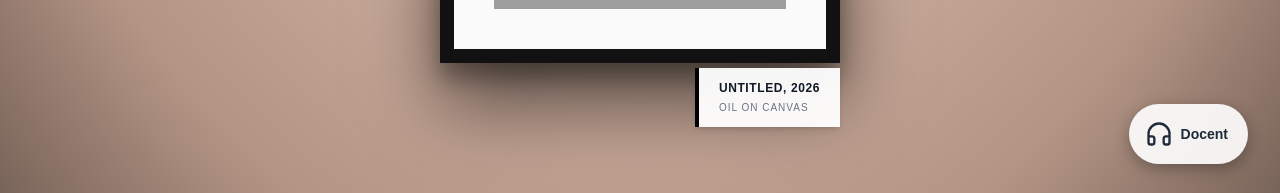
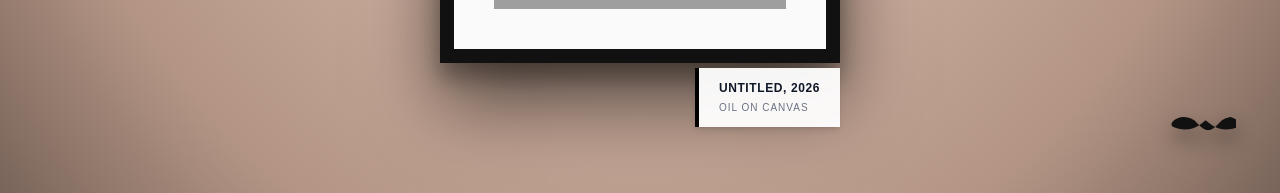
Before and after one commit to shko050212-hub/Cap, a Next.js app: page /gallery in a window 1280 px wide. Shown: the part 604-797 px from the top of the page. Built offline with nearby package versions, Linux system fonts and the light colour scheme; grey boxes are pictures that could not be loaded.

Commit message:
Use mustache SVG

```diff
--- a/src/app/gallery/page.tsx
+++ b/src/app/gallery/page.tsx
@@ -46,17 +46,16 @@ export default function GalleryPage() {
         </div>
       </motion.div>
 
-      {/* 우측 하단 도슨트 오디오 가이드 버튼 (Inline SVG) */}
+      {/* 우측 하단 콧수염 도슨트 아이콘 (Inline SVG) */}
       <motion.div
         initial={{ opacity: 0, scale: 0.5 }}
         animate={{ opacity: 1, scale: 1 }}
         transition={{ delay: 1.5, duration: 0.8, type: 'spring' }}
-        className="absolute bottom-8 right-8 z-50 cursor-pointer hover:scale-110 transition-transform bg-white/90 backdrop-blur rounded-full p-4 shadow-[0_5px_15px_rgba(0,0,0,0.3)] flex items-center justify-center gap-2 group"
+        className="absolute bottom-8 right-8 z-50 cursor-pointer hover:scale-110 transition-transform p-3 drop-shadow-[0_10px_10px_rgba(0,0,0,0.4)] text-[#111] hover:text-[#333]"
       >
-        <svg xmlns="http://www.w3.org/2000/svg" width="28" height="28" viewBox="0 0 24 24" fill="none" stroke="currentColor" strokeWidth="2" strokeLinecap="round" strokeLinejoin="round" className="text-gray-800 group-hover:text-black">
-          <path d="M3 14h3a2 2 0 0 1 2 2v3a2 2 0 0 1-2 2H5a2 2 0 0 1-2-2v-7a9 9 0 0 1 18 0v7a2 2 0 0 1-2 2h-1a2 2 0 0 1-2-2v-3a2 2 0 0 1 2-2h3"></path>
+        <svg viewBox="0 0 512 512" width="70" height="70" fill="currentColor">
+          <path d="M496 256c-27-2-55.8 4.2-80 19.3-15.5 9.7-27.5 24.3-40 37.7-18.4 19.7-39.7 39-68 39s-49.6-19.3-68-39c-12.5-13.4-24.5-28-40-37.7-24.2-15-53-21.3-80-19.3-26.6 2-53 13.8-72 34-4.8 5-7.5 11.5-8 18.4-.7 9.5 5.5 18 14 21.6 44.5 19 97 22.2 144.4 7.6 15-4.6 28.5-11.4 41.6-19.8 17.6-11.3 33.3-25.5 50-38 16.7 12.5 32.4 26.7 50 38 13.1 8.4 26.6 15.2 41.6 19.8 47.4 14.6 99.8 11.4 144.4-7.6 8.5-3.6 14.7-12 14-21.6-.5-6.9-3.2-13.4-8-18.4-19-20.2-45.4-32-72-34z"/>
         </svg>
-        <span className="font-bold text-gray-800 pr-1 text-sm hidden sm:block">Docent</span>
       </motion.div>
     </motion.div>
   );
```
